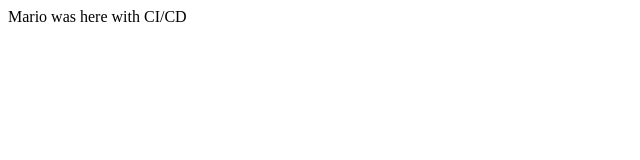
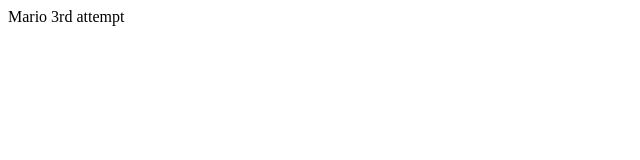
Before and after one commit to cscie114/csci-e-114-final-project-pochat, a Nuxt app: page / in a window 1280 px wide. Shown: the top 160 px of the page, without its empty margins (0-640 px from the left). Built offline with nearby package versions, Linux system fonts and the light colour scheme.

Commit message:
Fresh Nuxt Install

```diff
--- a/app.vue
+++ b/app.vue
@@ -1,5 +1,5 @@
 <template>
   <div>
-    Mario was here with CI/CD
+    Mario 3rd attempt
   </div>
 </template>
--- /dev/null
+++ b/tsconfig.json
@@ -0,0 +1,4 @@
+{
+  // https://nuxt.com/docs/guide/concepts/typescript
+  "extends": "./.nuxt/tsconfig.json"
+}
```
Also changed, not shown: 1 other file (tests, documents, lock files or other folders).
